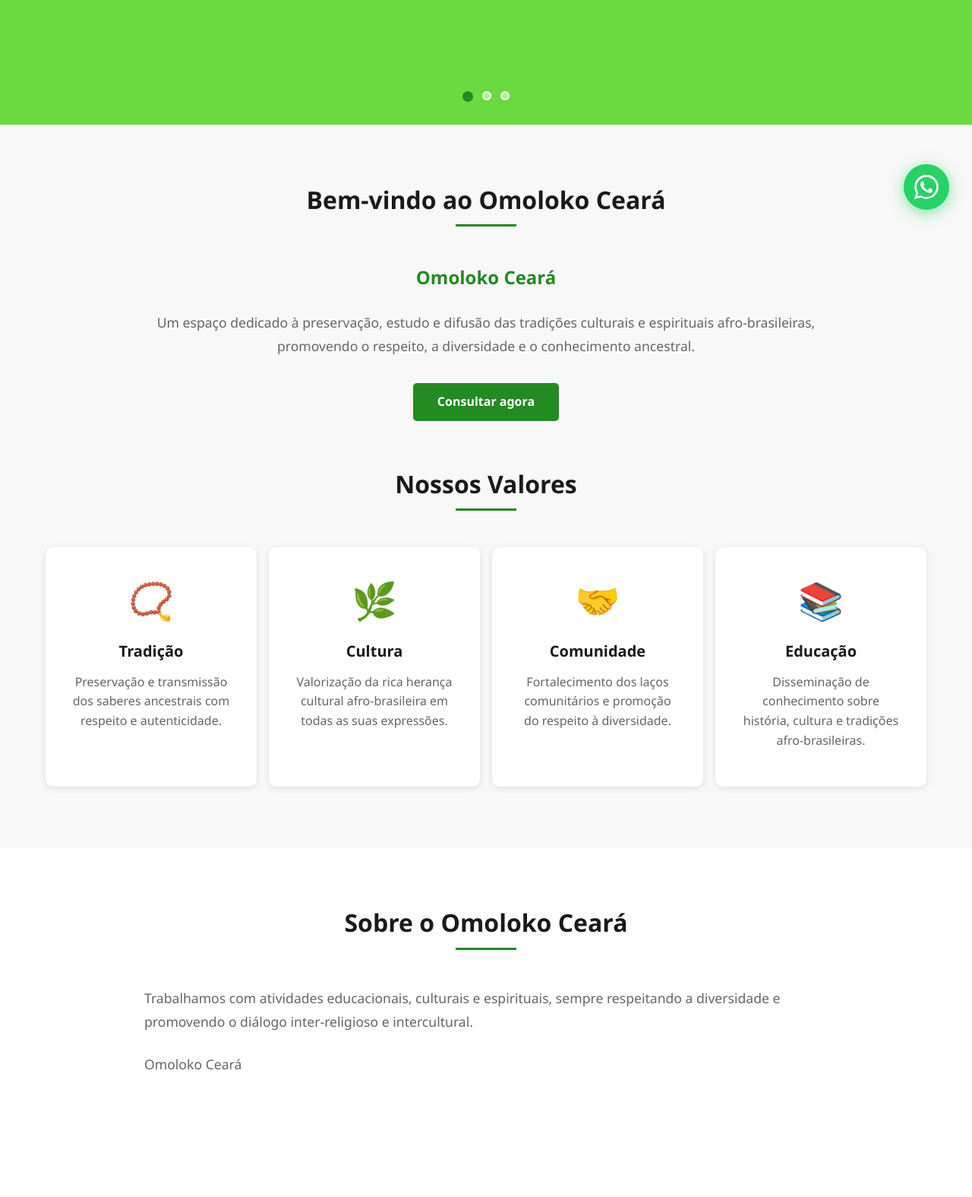
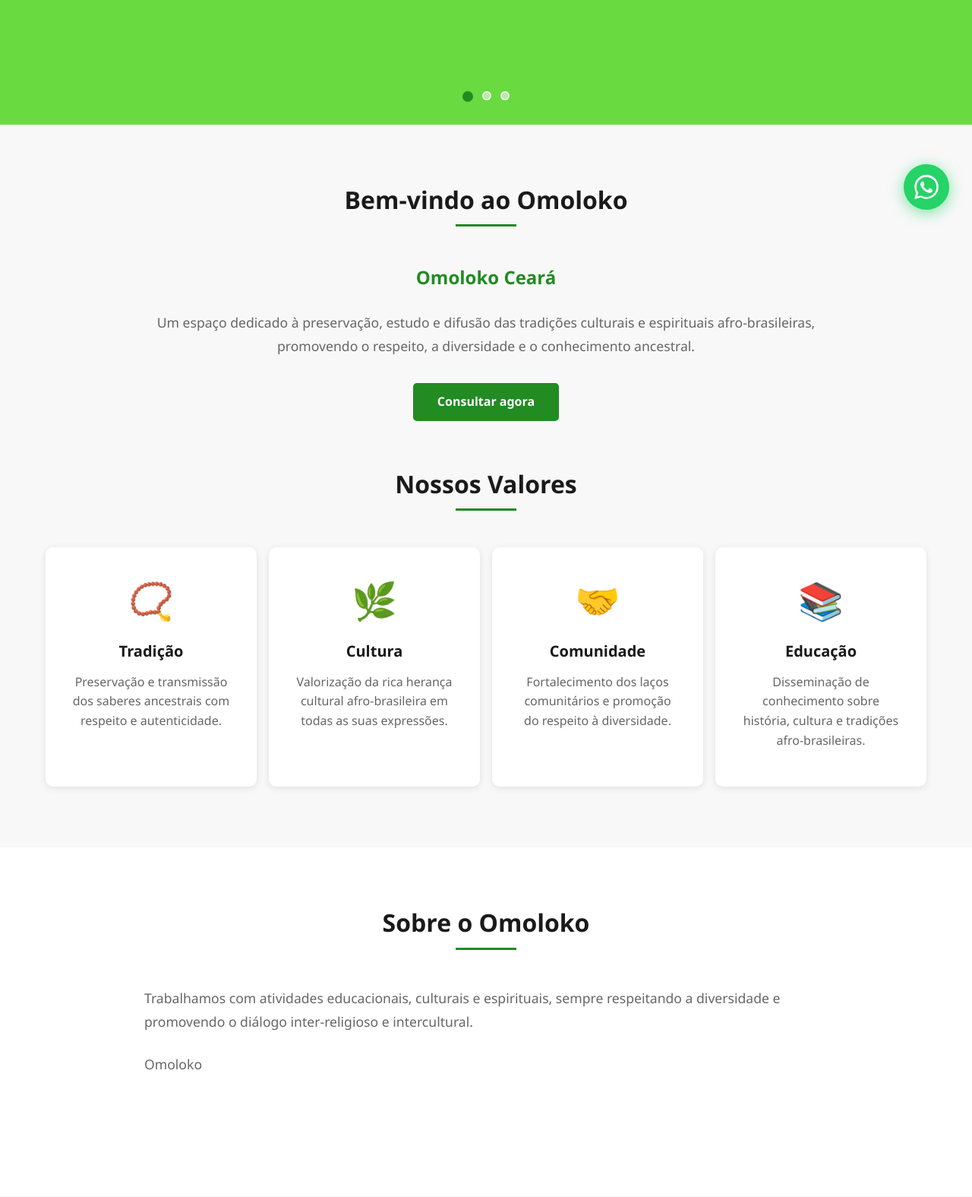
Before and after one commit to raisilvacor/omolokoceara, a Flask app: page / in a window 1280 px wide. Shown: the part 494-2069 px from the top of the page at 76% size. Run offline with Flask 3, Linux system fonts and the light colour scheme; data comes from the database, SQL or seed files in the repository.

Commit message:
Add files via upload

```diff
--- a/templates/base.html
+++ b/templates/base.html
@@ -104,7 +104,7 @@
                 </div>
             </div>
             <div class="footer-bottom">
-                <p>&copy; 2025 Omoloko Ceará. Todos os direitos reservados.</p>
+                <p>&copy; 2025 Omoloko. Todos os direitos reservados.</p>
                 <p class="developer-credit">Desenvolvido por: <a href="https://rsdev.onrender.com/" target="_blank" rel="noopener noreferrer" class="rsdev-link">{ } RSDev</a></p>
             </div>
         </div>
--- a/templates/index.html
+++ b/templates/index.html
@@ -35,7 +35,7 @@
 <section class="features">
     <div class="container">
         <div class="welcome-section">
-            <h2 class="section-title">Bem-vindo ao Omoloko Ceará</h2>
+            <h2 class="section-title">Bem-vindo ao Omoloko </h2>
             <p class="welcome-subtitle">Omoloko Ceará</p>
             <p class="welcome-description">
                 Um espaço dedicado à preservação, estudo e difusão das tradições
@@ -76,14 +76,14 @@
     <div class="container">
         <div class="about-preview-content">
             <div class="about-preview-text">
-                <h2 class="section-title">Sobre o Omoloko Ceará</h2>
+                <h2 class="section-title">Sobre o Omoloko</h2>
                 <p>
                     Trabalhamos com atividades educacionais, culturais e espirituais, sempre
                     respeitando a diversidade e promovendo o diálogo inter-religioso e
                     intercultural.
                 </p>
                 <p>
-                    Omoloko Ceará
+                    Omoloko
                 </p>
                 <a href="{{ url_for('sobre') }}" class="btn btn-secondary">Saiba mais sobre nós</a>
             </div>
@@ -184,7 +184,7 @@
         <h2 class="section-title">Vídeos</h2>
         <div class="videos-intro">
             <p>
-                Confira nossos vídeos sobre cultura, tradições e atividades do Omoloko Ceará.
+                Confira nossos vídeos sobre cultura, tradições e atividades do Omoloko.
             </p>
         </div>
         <div class="videos-grid">
```
